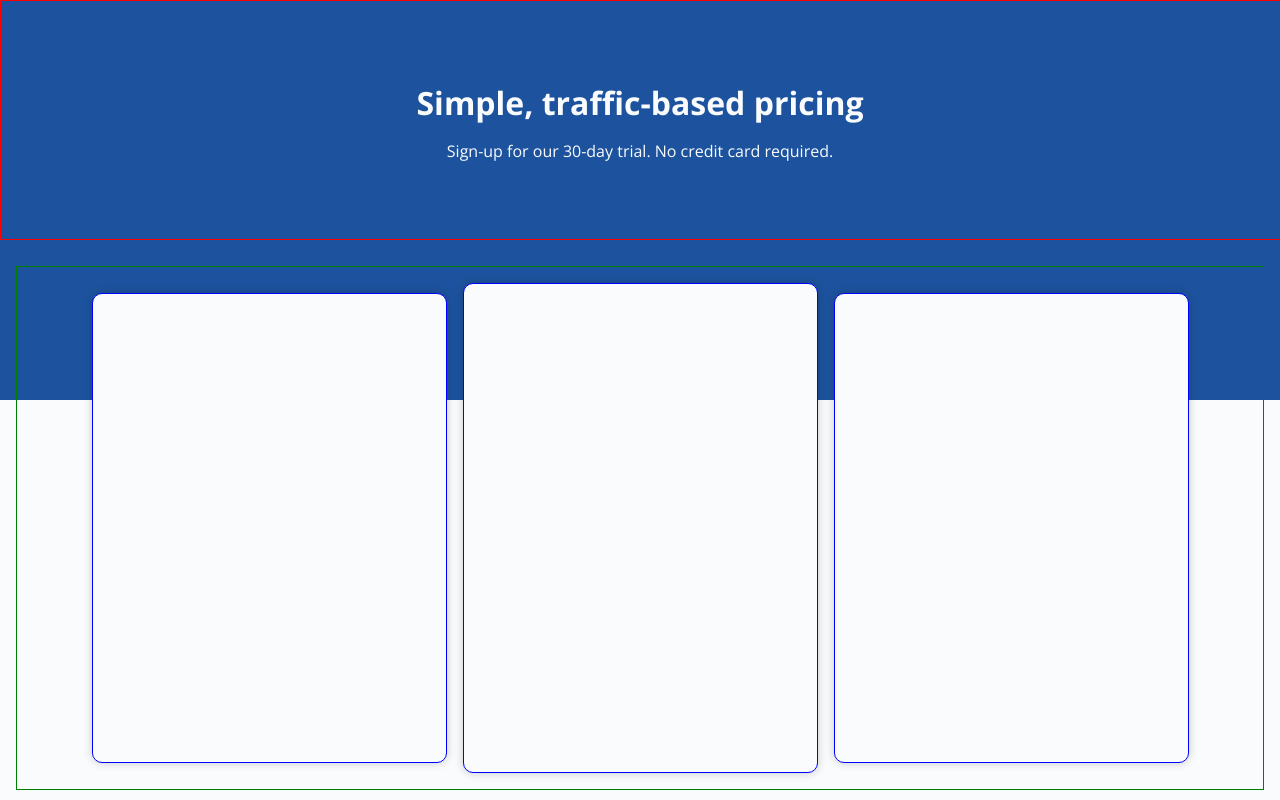
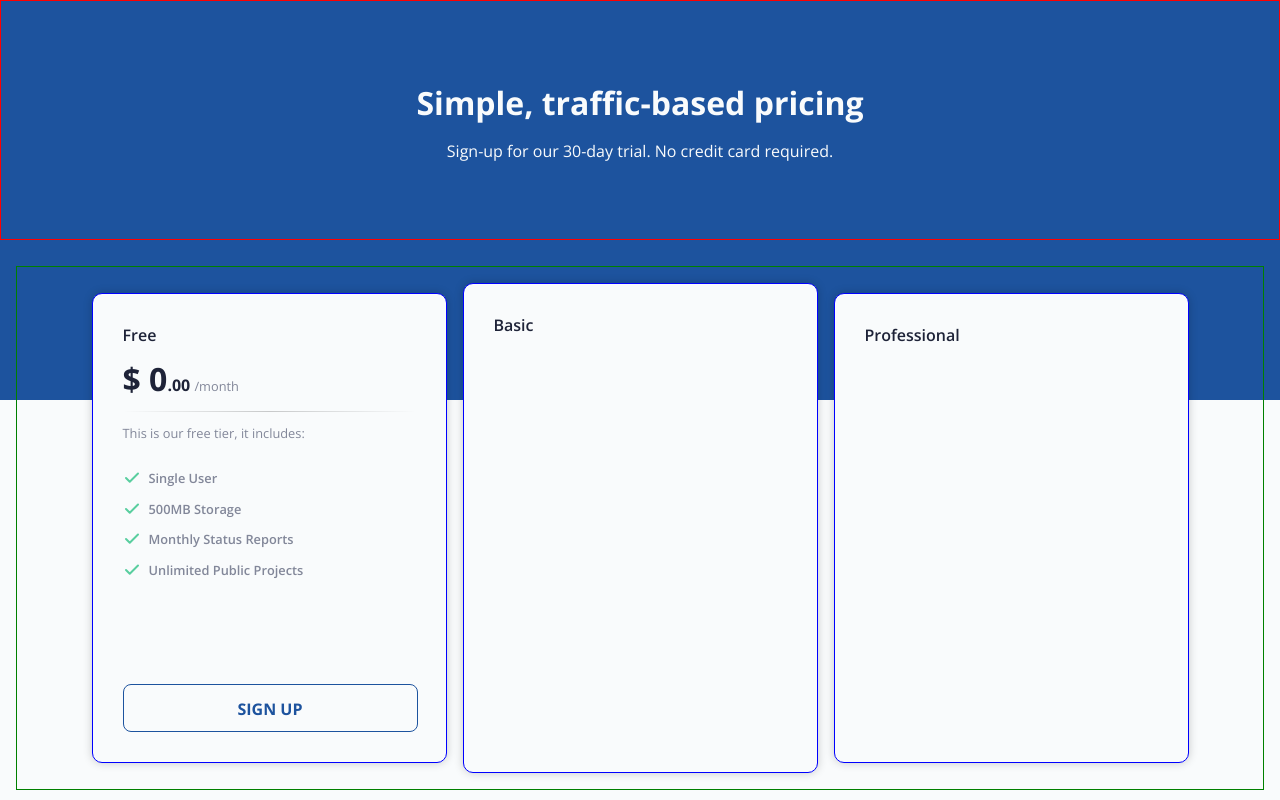
Before and after one commit to Diegoafv/PricingTable, a plain HTML site: page index.html in a window 1280 px wide. Drawn offline with nearby package versions, Linux system fonts and the light colour scheme.

Commit message:
card created

```diff
--- a/index.html
+++ b/index.html
@@ -22,9 +22,39 @@
     </header>
     <main>
       <section class="cards-container">
-        <div class="card"></div>
-        <div class="card selected"></div>
-        <div class="card"></div>
+        <div class="card">
+          <div class="plan-container">
+            <h2 class="plan-name">Free</h2>
+            <p class="price">
+              <span class="dollar"> $ 0</span><span class="cents">.00</span>
+              <span class="per-month">/month</span>
+            </p>
+            <div><hr /></div>
+            <p class="plan-details">This is our free tier, it includes:</p>
+            <ul class="plan-features">
+              <li class="item">
+                <img src="assets/check.svg" alt="check" />Single User
+              </li>
+              <li class="item">
+                <img src="assets/check.svg" alt="check" />500MB Storage
+              </li>
+              <li class="item">
+                <img src="assets/check.svg" alt="check" />Monthly Status Reports
+              </li>
+              <li class="item">
+                <img src="assets/check.svg" alt="check" />Unlimited Public
+                Projects
+              </li>
+            </ul>
+          </div>
+          <button class="btn">SIGN UP</button>
+        </div>
+        <div class="card selected">
+          <h2 class="plan-name">Basic</h2>
+        </div>
+        <div class="card">
+          <h2 class="plan-name">Professional</h2>
+        </div>
       </section>
     </main>
     <footer></footer>
--- a/style.css
+++ b/style.css
@@ -3,6 +3,7 @@
   --blue: #1d539e;
   --gray: #828799;
   --page-background: #f9fbfc;
+  --title-color: #1e2338;
 }
 
 * {
@@ -69,13 +70,95 @@ main {
   box-shadow: 0 0 10px rgba(0, 0, 0, 0.2);
   display: flex;
   flex-direction: column;
-  justify-content: center;
-  align-items: center;
+  justify-content: space-between;
+  text-align: left;
   gap: 1rem;
-  padding: 1rem;
+  padding: 30px;
   border: 1px solid blue;
+}
+
+.plan-container {
+  display: flex;
+  flex-direction: column;
+  gap: 0.7rem;
 }
 
 .selected {
   height: 490px;
 }
+
+.plan-name {
+  font-size: 1rem;
+  font-weight: 600;
+  color: var(--title-color);
+}
+
+.dollar {
+  font-size: 2rem;
+  font-weight: 700;
+  color: var(--title-color);
+}
+
+.cents {
+  font-size: 1rem;
+  font-weight: 700;
+  color: var(--title-color);
+}
+
+.per-month {
+  font-size: 0.8rem;
+  font-weight: 500;
+  color: var(--gray);
+}
+
+.plan-details {
+  font-size: 0.8rem;
+  font-weight: 500;
+  color: var(--gray);
+}
+
+hr {
+  border: 0;
+  height: 1px;
+  background-image: linear-gradient(
+    to right,
+    rgba(0, 0, 0, 0),
+    rgba(0, 0, 0, 0.2),
+    rgba(0, 0, 0, 0)
+  );
+}
+
+.plan-features {
+  display: flex;
+  flex-direction: column;
+  gap: 0.8rem;
+  padding-top: 1rem;
+}
+
+.item {
+  font-size: 0.8rem;
+  font-weight: 600;
+  color: var(--gray);
+  display: flex;
+  align-items: center;
+  gap: 0.5rem;
+}
+
+.btn {
+  background: var(--page-background);
+  border: 1px solid var(--blue);
+  border-radius: 8px;
+  padding: 0.8rem 1.5rem;
+  font-size: 1rem;
+  font-weight: 700;
+  color: var(--blue);
+  cursor: pointer;
+  transition: all 0.3s ease;
+  height: 48px;
+  width: 295px;
+}
+
+.btn:hover {
+  background: var(--blue);
+  color: var(--page-background);
+}
```
